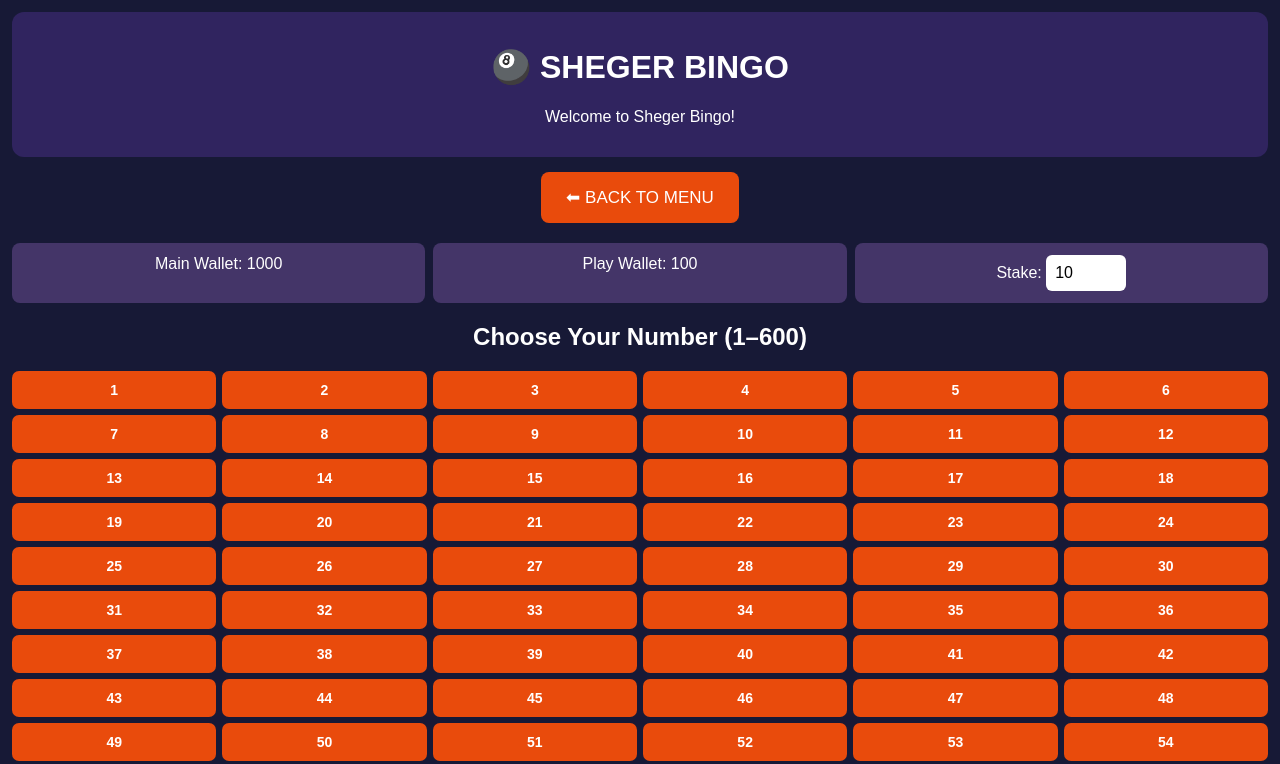
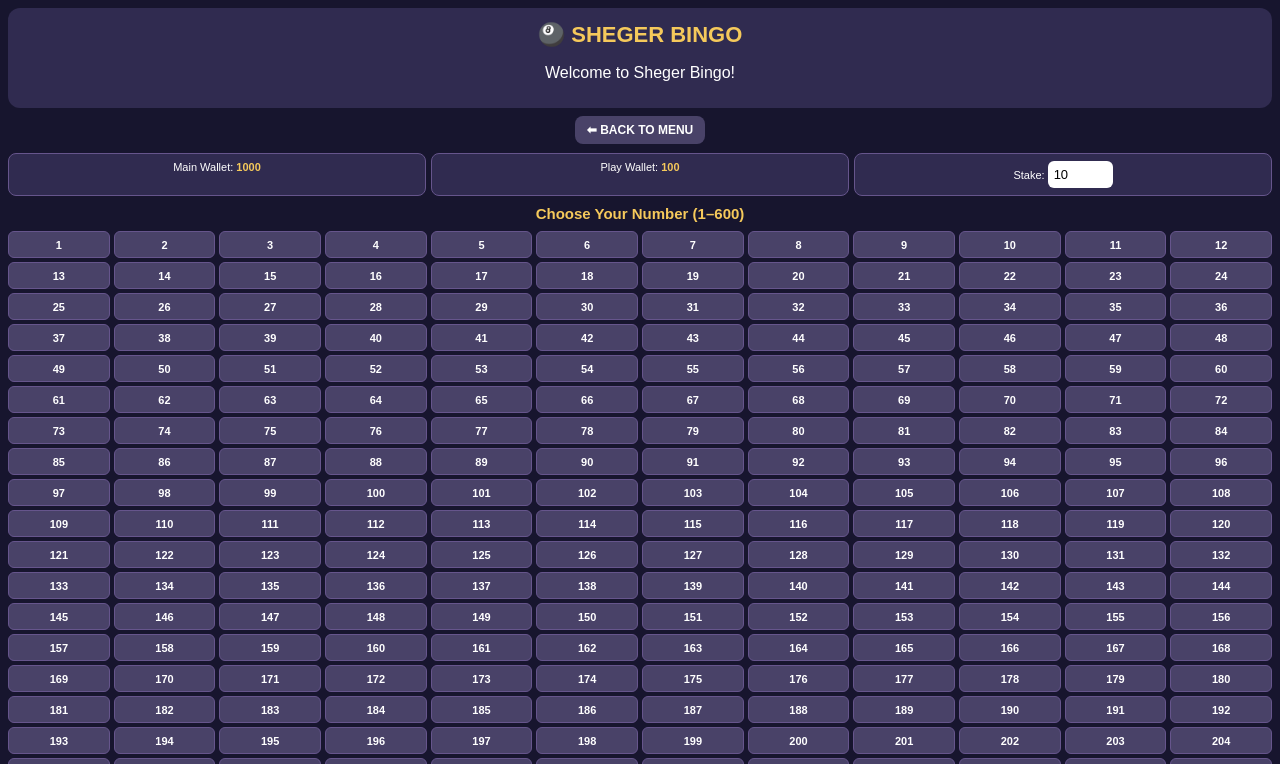
Before and after one commit to ShegerBingoET/sheger-bingo, a plain HTML site: page index.html in a window 1280 px wide. Both pictures are taken after a click on the button "🚀 Start". Shown: the top 764 px of the page. Drawn offline with Linux system fonts and the light colour scheme.

Commit message:
Refactor CSS styles for improved layout and design
Updated styles for body, header, wallets, and buttons with new colors and layout adjustments.

```diff
--- a/style.css
+++ b/style.css
@@ -3,68 +3,90 @@
 }
 
 body {
-    background: #171936;
+    background: #17152E;
     color: white;
     font-family: Arial, sans-serif;
     text-align: center;
     margin: 0;
-    padding: 12px;
+    padding: 8px;
 }
 
 header {
-    background: #30245f;
-    padding: 15px;
+    background: #302B50;
+    padding: 10px;
     border-radius: 12px;
-    margin-bottom: 15px;
+    margin-bottom: 8px;
+}
+
+header h1 {
+    color: #F5C95B;
+    font-size: 22px;
+    margin: 4px;
+}
+
+h2 {
+    color: #F5C95B;
+    font-size: 15px;
+    margin: 9px 0;
 }
 
 .wallets {
     display: flex;
-    justify-content: space-around;
-    flex-wrap: wrap;
-    gap: 8px;
-    margin: 20px 0;
+    justify-content: space-between;
+    flex-wrap: nowrap;
+    gap: 5px;
+    margin: 9px 0;
 }
 
 .wallets div {
-    background: #443568;
-    padding: 12px;
+    background: #302B50;
+    padding: 7px 3px;
+    border: 1px solid #66558C;
     border-radius: 8px;
     flex: 1;
-    min-width: 100px;
+    min-width: 0;
+    font-size: 11px;
+}
+
+.wallets span {
+    color: #F5C95B;
+    font-weight: bold;
 }
 
 #numbers {
     display: grid;
-    grid-template-columns: repeat(6, minmax(0, 1fr));
-    gap: 6px;
-    margin: 15px 0;
+    grid-template-columns: repeat(12, minmax(0, 1fr));
+    gap: 4px;
+    margin: 8px 0;
 }
 
 .number {
-    background: #e94b0c;
+    background: #494268;
     color: white;
-    padding: 11px 2px;
-    border-radius: 7px;
+    padding: 6px 0;
+    border-radius: 6px;
     font-weight: bold;
-    font-size: 14px;
+    font-size: 11px;
     cursor: pointer;
-    border: none;
+    border: 1px solid #66558C;
     min-width: 0;
+    min-height: 27px;
 }
 
 .number.selected {
-    background: #18a86b;
+    background: #D6A936;
+    color: #17152E;
     outline: 2px solid white;
 }
 
 button {
-    background: #e94b0c;
-    color: white;
+    background: #D6A936;
+    color: #211A30;
     border: none;
-    padding: 15px 25px;
+    padding: 10px 15px;
     border-radius: 8px;
-    font-size: 17px;
+    font-size: 14px;
+    font-weight: bold;
     cursor: pointer;
 }
 
@@ -72,28 +94,51 @@ button:active {
     transform: scale(0.96);
 }
 
+#game > button:first-child {
+    background: #494268;
+    color: white;
+    padding: 7px 12px;
+    font-size: 12px;
+}
+
+#game > button:last-of-type {
+    background: #D6A936;
+    width: 100%;
+    margin: 5px 0;
+}
+
 #result {
-    color: #ffd166;
-    margin: 20px 0;
-    font-size: 18px;
+    color: #F5C95B;
+    margin: 8px 0;
+    font-size: 13px;
 }
 
 input {
-    padding: 9px;
+    padding: 6px;
     border-radius: 6px;
     border: none;
-    width: 80px;
-    font-size: 16px;
+    width: 65px;
+    font-size: 13px;
 }
 
 @media (max-width: 400px) {
+    body {
+        padding: 5px;
+    }
+
     #numbers {
-        grid-template-columns: repeat(5, minmax(0, 1fr));
-        gap: 5px;
+        grid-template-columns: repeat(12, minmax(0, 1fr));
+        gap: 3px;
     }
 
     .number {
-        padding: 10px 1px;
-        font-size: 13px;
+        padding: 5px 0;
+        font-size: 10px;
+        min-height: 25px;
+    }
+
+    .wallets div {
+        font-size: 10px;
+        padding: 6px 2px;
     }
 }
```
